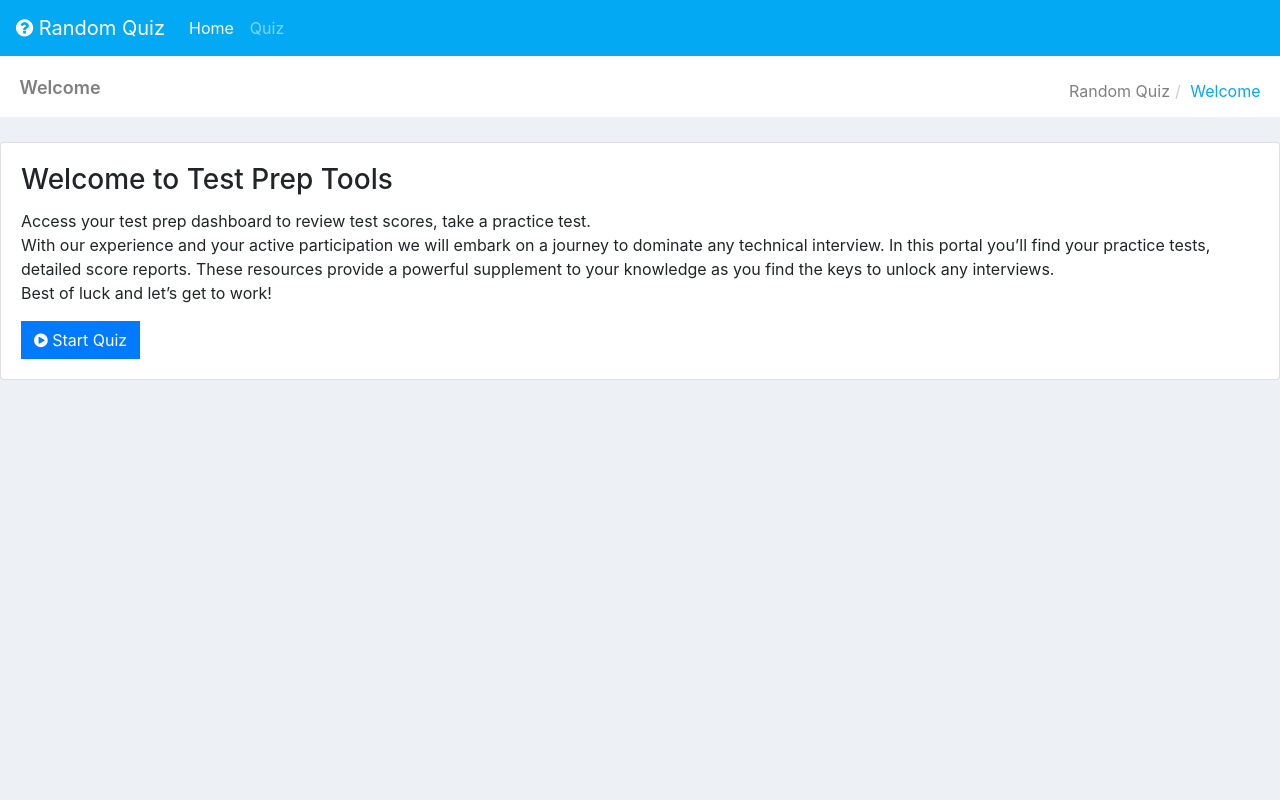
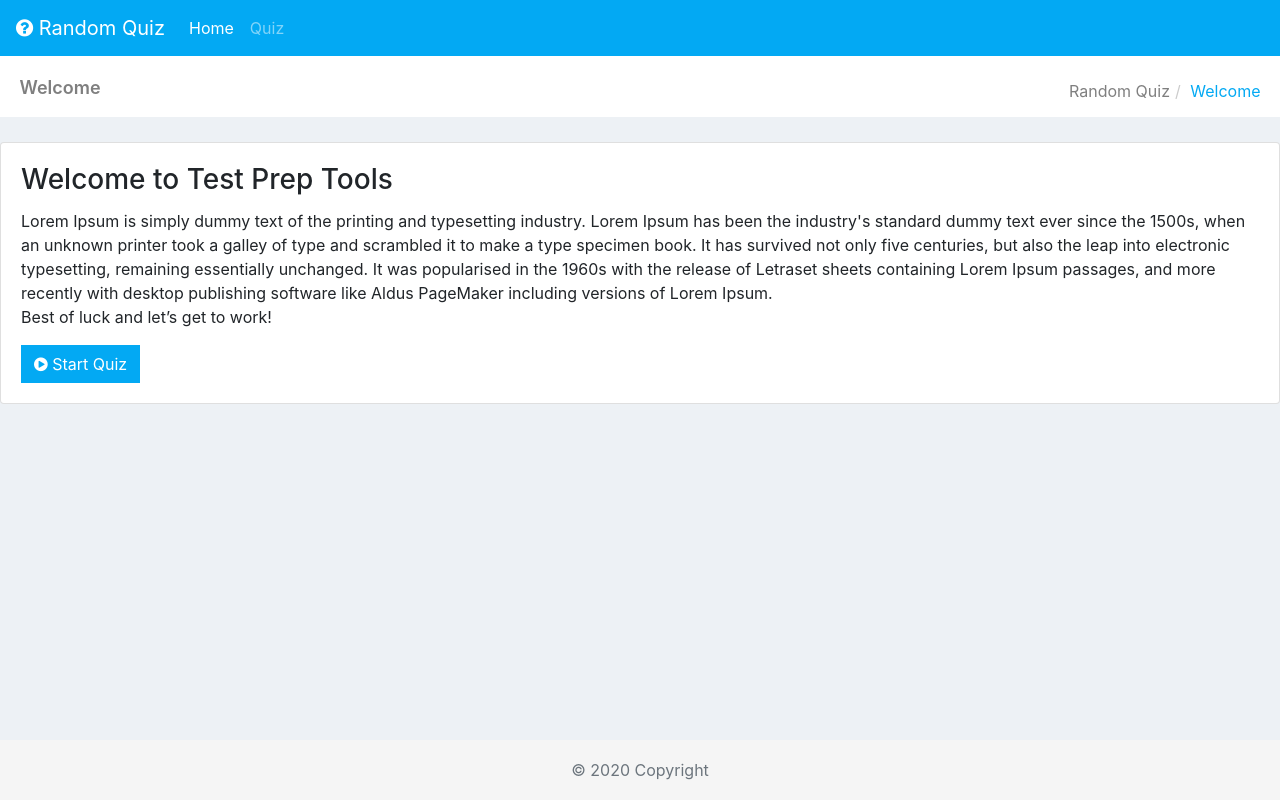
Before and after one commit to Aniket17/procom-quiz, an Angular app: page /home in a window 1280 px wide. Built offline with nearby package versions, Linux system fonts and the light colour scheme.

Commit message:
more styles

```diff
--- a/src/app/app.component.html
+++ b/src/app/app.component.html
@@ -1,22 +1,9 @@
-<nav class="navbar navbar-expand-lg navbar-dark" style="background-color: #03a9f3;">
-    <a class="navbar-brand" href="#"> <i class="fa fa-question-circle"></i> Random Quiz</a>
-    <button class="navbar-toggler" type="button" data-toggle="collapse" data-target="#navbarSupportedContent"
-        aria-controls="navbarSupportedContent" aria-expanded="false" aria-label="Toggle navigation">
-        <span class="navbar-toggler-icon"></span>
-    </button>
-
-    <div class="collapse navbar-collapse" id="navbarSupportedContent">
-        <ul class="navbar-nav mr-auto">
-            <li class="nav-item">
-                <a class="nav-link" routerLink="home" routerLinkActive="active">Home <span
-                        class="sr-only">(current)</span></a>
-            </li>
-            <li class="nav-item">
-                <a class="nav-link" routerLink="quiz" routerLinkActive="active">Quiz</a>
-            </li>
-        </ul>
-    </div>
-</nav>
+<navbar></navbar>
 <div class="container-fluid">
     <router-outlet></router-outlet>
 </div>
+<footer class="footer">
+    <div class="container text-center">
+        <span class="text-muted">© 2020 Copyright</span>
+    </div>
+</footer>
--- a/src/app/app.module.ts
+++ b/src/app/app.module.ts
@@ -12,6 +12,7 @@ import { AppRoutingModule } from "./app-routing.module";
 import { HttpClientModule } from "@angular/common/http";
 import { QuestionComponent } from "./components/question/question.component";
 import { ReviewQuestionComponent } from "./components/review-question/review-question.component";
+import { NavbarComponent } from "./components/navbar/navbar.component";
 
 @NgModule({
   imports: [BrowserModule, FormsModule, AppRoutingModule, HttpClientModule],
@@ -23,7 +24,8 @@ import { ReviewQuestionComponent } from "./components/review-question/review-que
     QuizToobarComponent,
     ResultComponent,
     QuestionComponent,
-    ReviewQuestionComponent
+    ReviewQuestionComponent,
+    NavbarComponent
   ],
   bootstrap: [AppComponent]
 })
--- /dev/null
+++ b/src/app/components/navbar/navbar.component.html
@@ -0,0 +1,17 @@
+<nav class="navbar navbar-expand-lg navbar-dark blue">
+    <a class="navbar-brand" href="#"> <i class="fa fa-question-circle"></i> Random Quiz</a>
+    <button class="navbar-toggler" type="button" (click)="showMenu=!showMenu">
+        <span class="navbar-toggler-icon"></span>
+    </button>
+    <div class="collapse navbar-collapse" [ngClass]="{'show':showMenu}">
+        <ul class="navbar-nav mr-auto">
+            <li class="nav-item">
+                <a class="nav-link" routerLink="home" routerLinkActive="active">Home <span
+                        class="sr-only">(current)</span></a>
+            </li>
+            <li class="nav-item">
+                <a class="nav-link" routerLink="quiz" routerLinkActive="active">Quiz</a>
+            </li>
+        </ul>
+    </div>
+</nav>
--- /dev/null
+++ b/src/app/components/navbar/navbar.component.ts
@@ -0,0 +1,10 @@
+import { Component, OnInit, Input } from "@angular/core";
+
+@Component({
+  selector: "navbar",
+  templateUrl: "./navbar.component.html"
+})
+export class NavbarComponent implements OnInit {
+  constructor() {}
+  ngOnInit() {}
+}
--- a/src/app/components/quiz/quiz.component.ts
+++ b/src/app/components/quiz/quiz.component.ts
@@ -50,11 +50,14 @@ export class QuizComponent implements OnInit {
     return (
       !this.quiz ||
       !this.quiz.questions ||
-      this.id >= this.quiz.questions.length - 1
+      this.id >= this.quiz.questions.length - 1 ||
+      this.isReviewing
     );
   }
   disablePrevious() {
-    return !this.quiz || !this.quiz.questions || this.id <= 0;
+    return (
+      !this.quiz || !this.quiz.questions || this.id <= 0 || this.isReviewing
+    );
   }
   review() {
     this.isReviewing = !this.isReviewing;
--- a/src/app/components/review-question/review-question.component.html
+++ b/src/app/components/review-question/review-question.component.html
@@ -1,6 +1,6 @@
 <div class="col-sm-12">
   <span class="col-sm-2 pull-left text-center"
-    [ngClass]="{'badge badge-info':question.selected,'badge badge-danger':!question.selected}"
+    [ngClass]="{'badge badge-success':question.selected,'badge badge-danger':!question.selected}"
     [textContent]="question.selected?'Answered':'Not Answered'">
   </span>
   <span class="col-sm-6 text-center">{{question.content}}</span>
--- a/src/app/components/welcome/welcome.component.html
+++ b/src/app/components/welcome/welcome.component.html
@@ -17,17 +17,16 @@
       <div class="card">
         <div class="card-body">
           <h3 class="card-title">Welcome to Test Prep Tools</h3>
-          <p class="card-text">Access your test prep dashboard to review test scores, take a practice test.
-            <br>
-            With our experience and your active participation we will embark on a journey to dominate any technical
-            interview. In this
-            portal you’ll find your practice tests, detailed score reports. These resources provide a powerful
-            supplement to your knowledge as you find the keys to
-            unlock any interviews.
+          <p class="card-text">Lorem Ipsum is simply dummy text of the printing and typesetting industry. Lorem Ipsum
+            has been the industry's standard dummy text ever since the 1500s, when an unknown printer took a galley of
+            type and scrambled it to make a type specimen book. It has survived not only five centuries, but also the
+            leap into electronic typesetting, remaining essentially unchanged. It was popularised in the 1960s with the
+            release of Letraset sheets containing Lorem Ipsum passages, and more recently with desktop publishing
+            software like Aldus PageMaker including versions of Lorem Ipsum.
             <br>
             Best of luck and let’s get to work!
           </p>
-          <a routerLink="/quiz" class="btn btn-primary">
+          <a routerLink="/quiz" class="btn btn-info">
             <i class="fa fa-play-circle m-r-10"></i> Start Quiz</a>
         </div>
       </div>
--- a/src/app/services/quiz.service.ts
+++ b/src/app/services/quiz.service.ts
@@ -7,6 +7,6 @@ import { HttpClient } from "@angular/common/http";
 export class QuizService {
   constructor(private http: HttpClient) {}
   getQuiz(quizId: number) {
-    return this.http.get(`data/${quizId}.json`).toPromise();
+    return this.http.get(`assets/${quizId}.json`).toPromise();
   }
 }
--- a/src/styles.css
+++ b/src/styles.css
@@ -2,6 +2,7 @@
 @import "~bootstrap/dist/css/bootstrap.min.css";
 body {
   background: #edf1f5;
+  overflow-x: hidden;
 }
 .white-box {
   background: #ffffff;
@@ -141,3 +142,15 @@ h4 {
   padding: 15px;
   margin: 0 10px;
 }
+.blue {
+  background: #03a9f3;
+  color: white;
+}
+footer {
+  position: absolute;
+  bottom: 0;
+  width: 100%;
+  height: 60px;
+  line-height: 60px;
+  background-color: #f5f5f5;
+}
```
Also changed, not shown: src/assets/1.json (renamed from src/data/1.json).
